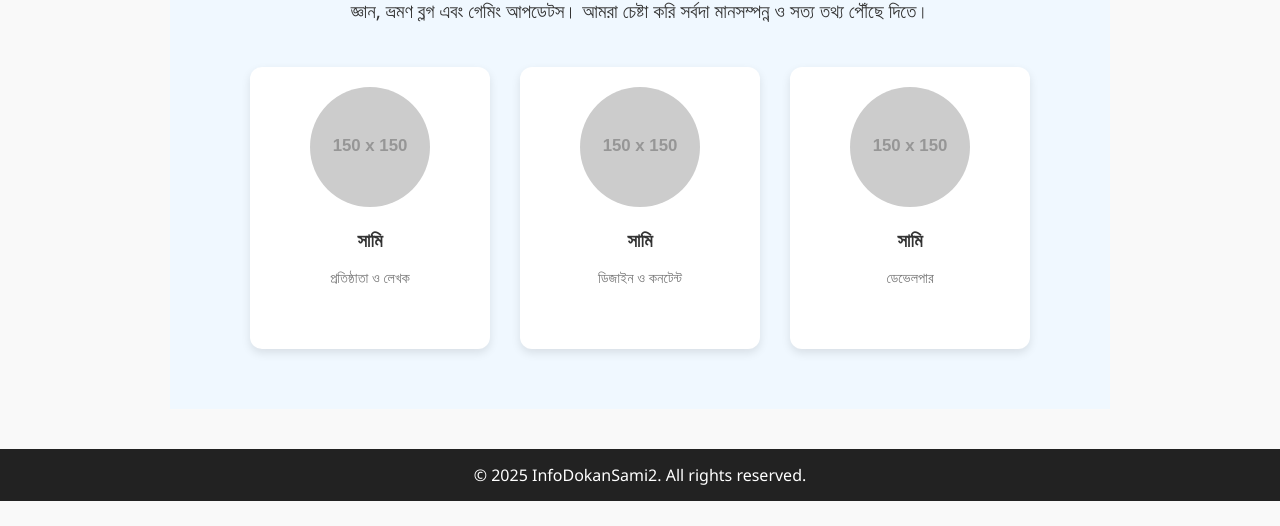
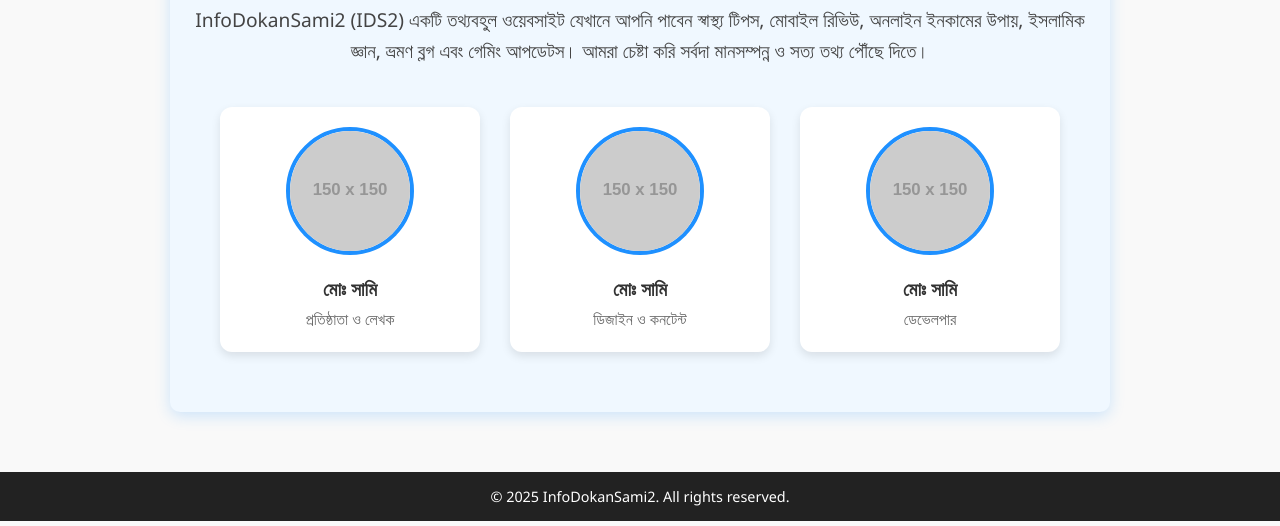
Before and after one commit to samitlp2003/InfoDokanSami, a plain HTML site: page about.html in a window 1280 px wide. Shown: the part 274-800 px from the top of the page. Drawn offline with Linux system fonts and the light colour scheme; placeholder pictures from the web are drawn by us.

Commit message:
Update About page with new content

```diff
--- a/about.html
+++ b/about.html
@@ -5,10 +5,9 @@
   <meta name="viewport" content="width=device-width, initial-scale=1" />
   <title>About - InfoDokanSami2</title>
   <style>
-      /* তোমার আগের স্টাইলগুলো এখানেও নিতে পারো, অথবা আলাদা CSS ফাইল লিঙ্ক দিতে পারো */
     body {
       margin: 0;
-        font-family: 'Segoe UI', sans-serif;
+      font-family: 'Segoe UI', Tahoma, Geneva, Verdana, sans-serif;
       background: #f9f9f9;
       color: #333;
     }
@@ -19,6 +18,9 @@
       justify-content: space-between;
       align-items: center;
       color: white;
+      position: sticky;
+      top: 0;
+      z-index: 1000;
     }
     header .logo {
       font-weight: bold;
@@ -37,17 +39,22 @@
       color: white;
       text-decoration: none;
       font-weight: 600;
+      transition: color 0.3s ease;
     }
-      nav ul li a:hover {
+    nav ul li a:hover,
+    nav ul li a:focus {
       text-decoration: underline;
+      color: #cce7ff;
     }
 
     .about {
       background: #f0f8ff;
       padding: 60px 20px;
       max-width: 900px;
-        margin: 0 auto;
+      margin: 40px auto;
       text-align: center;
+      border-radius: 10px;
+      box-shadow: 0 4px 15px rgba(30,144,255,0.2);
     }
     .about h2 {
       font-size: 2.8em;
@@ -58,6 +65,7 @@
       font-size: 1.2em;
       line-height: 1.6;
       margin-bottom: 40px;
+      color: #444;
     }
     .team {
       display: flex;
@@ -69,9 +77,10 @@
       background: white;
       border-radius: 12px;
       padding: 20px;
-        width: 200px;
+      width: 220px;
       box-shadow: 0 4px 10px rgba(0,0,0,0.1);
-        transition: transform 0.3s ease;
+      transition: transform 0.3s ease, box-shadow 0.3s ease;
+      cursor: default;
     }
     .team-member:hover {
       transform: translateY(-10px);
@@ -83,14 +92,17 @@
       height: 120px;
       object-fit: cover;
       margin-bottom: 15px;
+      border: 4px solid #1e90ff;
     }
     .team-member h3 {
       margin: 0 0 5px 0;
       color: #333;
+      font-size: 1.2em;
     }
     .team-member p {
-        color: #777;
-        font-size: 0.9em;
+      color: #666;
+      font-size: 1em;
+      margin: 0;
     }
 
     footer {
@@ -98,7 +110,25 @@
       color: white;
       text-align: center;
       padding: 15px 0;
-        margin-top: 40px;
+      margin-top: 60px;
+      font-size: 0.9em;
+      user-select: none;
+    }
+
+    /* Responsive for smaller screens */
+    @media (max-width: 720px) {
+      .team {
+        flex-direction: column;
+        align-items: center;
+      }
+      .team-member {
+        width: 80%;
+        max-width: 300px;
+      }
+      .about {
+        padding: 40px 15px;
+        margin: 20px auto;
+      }
     }
   </style>
 </head>
@@ -108,32 +138,32 @@
     <nav>
       <ul>
         <li><a href="index.html">Home</a></li>
-        <li><a href="about.html">About</a></li>
+        <li><a href="about.html" aria-current="page">About</a></li>
         <li><a href="contact.html">Contact</a></li>
         <li><a href="blog.html">Blog</a></li>
       </ul>
     </nav>
   </header>
 
-  <section class="about">
-    <h2>আমাদের সম্পর্কে</h2>
+  <section class="about" aria-labelledby="about-title">
+    <h2 id="about-title">আমাদের সম্পর্কে</h2>
     <p>
       InfoDokanSami2 (IDS2) একটি তথ্যবহুল ওয়েবসাইট যেখানে আপনি পাবেন স্বাস্থ্য টিপস, মোবাইল রিভিউ, অনলাইন ইনকামের উপায়, ইসলামিক জ্ঞান, ভ্রমণ ব্লগ এবং গেমিং আপডেটস। আমরা চেষ্টা করি সর্বদা মানসম্পন্ন ও সত্য তথ্য পৌঁছে দিতে।
     </p>
-    <div class="team">
-      <div class="team-member">
-        <img src="https://via.placeholder.com/150" alt="Team Member">
-        <h3>সামি</h3>
+    <div class="team" role="list">
+      <div class="team-member" role="listitem">
+        <img src="https://via.placeholder.com/150" alt="মোঃ সামির ছবি" />
+        <h3>মোঃ সামি</h3>
         <p>প্রতিষ্ঠাতা ও লেখক</p>
       </div>
-      <div class="team-member">
-        <img src="https://via.placeholder.com/150" alt="Team Member">
-        <h3>সামি</h3>
+      <div class="team-member" role="listitem">
+        <img src="https://via.placeholder.com/150" alt="মোঃ সামির ছবি" />
+        <h3>মোঃ সামি</h3>
         <p>ডিজাইন ও কনটেন্ট</p>
       </div>
-      <div class="team-member">
-        <img src="https://via.placeholder.com/150" alt="Team Member">
-        <h3>সামি</h3>
+      <div class="team-member" role="listitem">
+        <img src="https://via.placeholder.com/150" alt="মোঃ সামির ছবি" />
+        <h3>মোঃ সামি</h3>
         <p>ডেভেলপার</p>
       </div>
     </div>
```
Lines whose indentation alone changed are shown as unchanged.
